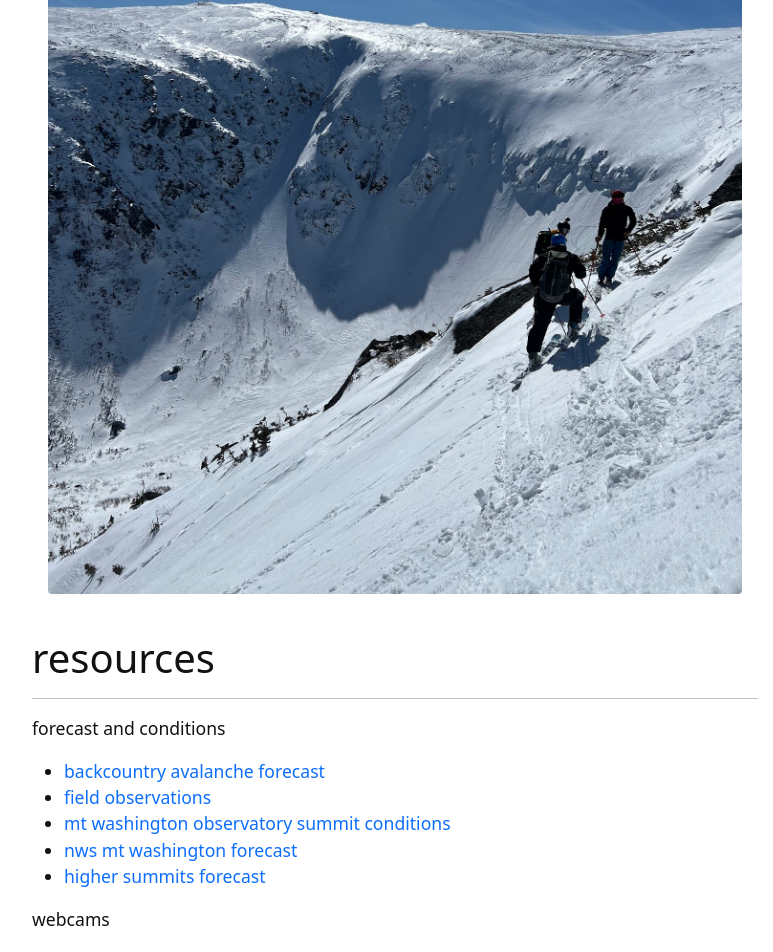
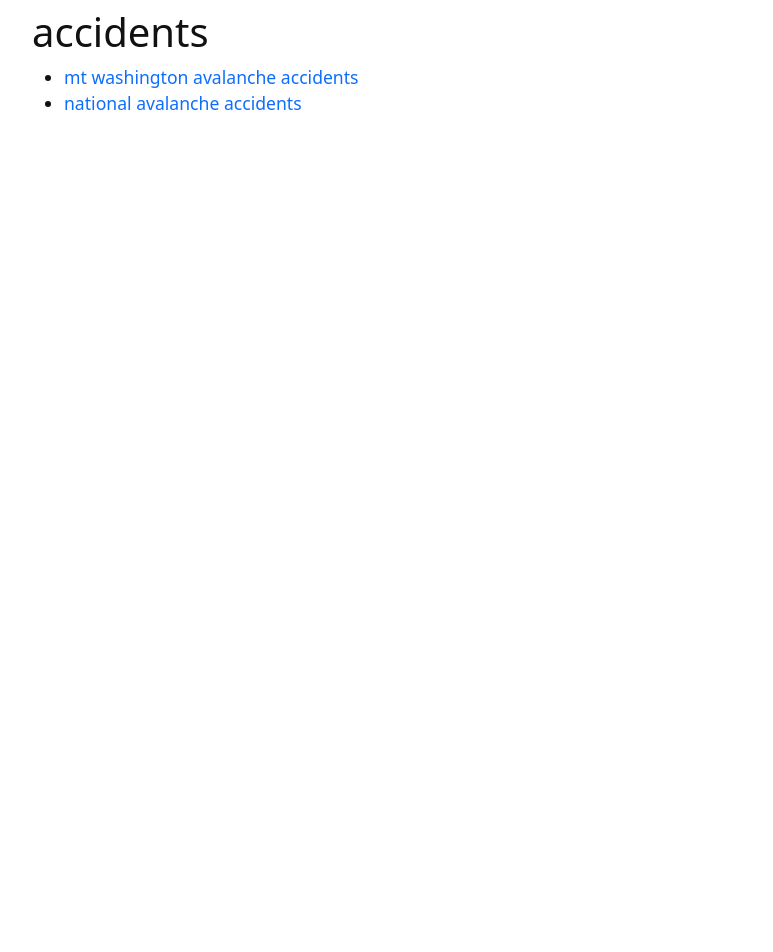
Before and after one commit to ccluett/website, a Jekyll site: the page built from content/avalanche.md, in a window 1280 px wide and 1400 px high, scrolled down 520 px. Shown: the top 952 px of the window, without its empty margins (245-1018 px from the left). Built offline with Jekyll 4.4.1, drawn with Linux system fonts in a browser that asks for light colours; after the commit the page ends 900 px from its top, so only the background shows below that; some of the changed text lies outside the part shown.

Commit message:
Update avalanche.md

```diff
--- a/content/avalanche.md
+++ b/content/avalanche.md
@@ -1,27 +1,25 @@
 ---
 title: mt washington avy forecast
-nav: false
+nav: true
 ---
-{% include figure.html img="tucks.jpg" caption="" width="100%" %}
 
-# resources
---------
-forecast and conditions
+# forecast and conditions
 * [backcountry avalanche forecast](https://www.mountwashingtonavalanchecenter.org/forecasts/#/presidential-range)
 * [field observations](https://www.mountwashingtonavalanchecenter.org/observations/#/view)
 * [mt washington observatory summit conditions](https://mountwashington.org/weather/current-summit-conditions/)
 * [nws mt washington forecast](https://forecast.weather.gov/MapClick.php?lat=44.27049000000005&lon=-71.30345999999997)
 * [higher summits forecast](https://mountwashington.org/weather/higher-summits-forecast/)
 
-webcams
+# webcams
 * [mt washington from wildcat](https://www.youtube.com/watch?v=p24ghWgdpew)
 * [observatory tower webcam](https://www.youtube.com/watch?v=5qVHjf7hKZU)
 * [observatory deck webcam](https://www.youtube.com/watch?v=RUN2G9r136c)
 
-accidents
+# accidents
 * [mt washington avalanche accidents](https://www.mountwashingtonavalanchecenter.org/incidents/)
 * [national avalanche accidents](https://avalanche.org/avalanche-accidents/)
 
+<!---
 references
 * [avalanche encyclopedia](https://avalanche.org/avalanche-encyclopedia/)
 * [avalanche problems](https://avalanche.org/avalanche-encyclopedia/avalanche/avalanche-problems/)
@@ -34,3 +32,5 @@ references
 [NEXRAD Dual-Pol Loop](https://weather.cod.edu/satrad/nexrad/?parms=GYX-N0B-1-24-50-usa-rad)
 
 {% include figure.html img="https://www.somassbu.org/wx/products/liwrf/front_page_loop.gif" caption="" width="300%" %}
+
+--->
```
